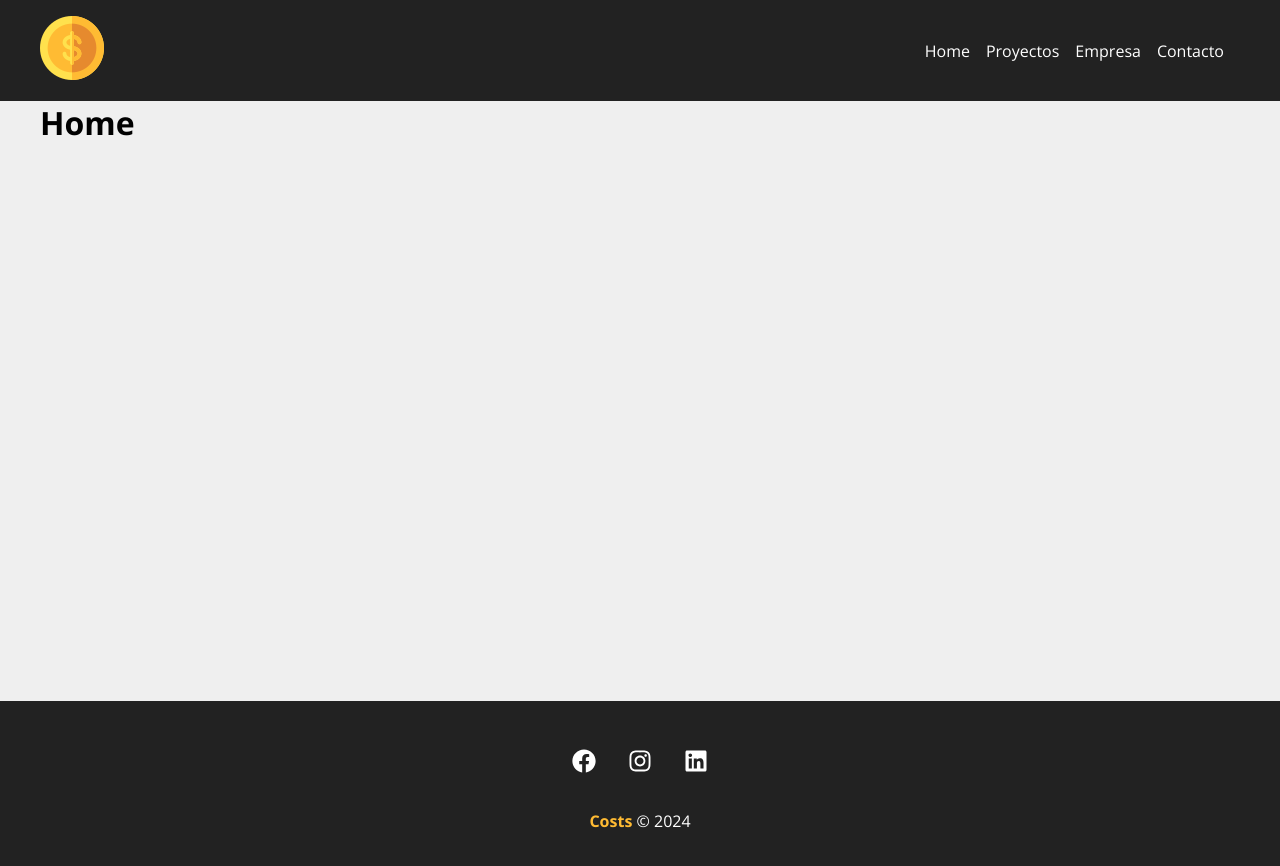
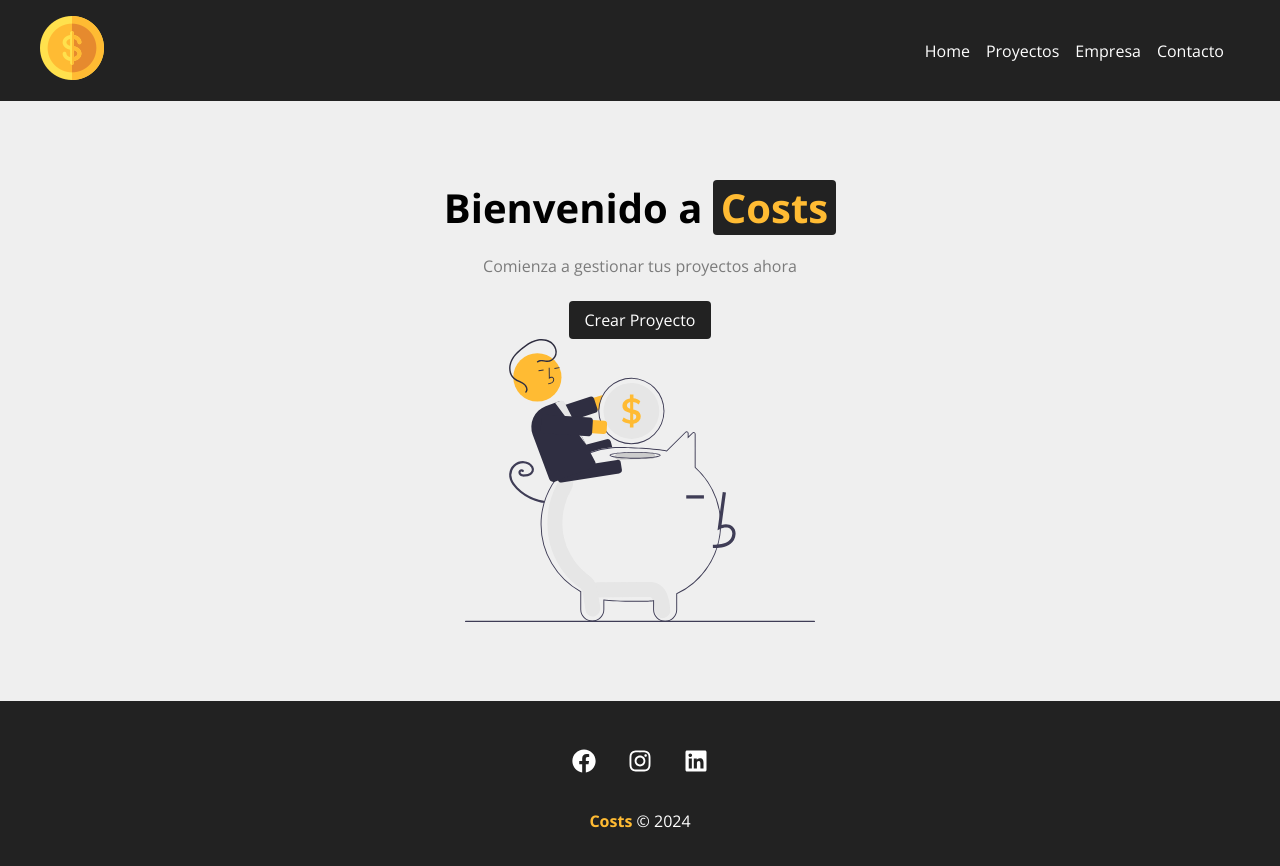
Before and after one commit to YagoCastelao/Proyecto-Costs, a React (Vite) app in the folder costs/: page / in a window 1280 px wide. Shown: the top 866 px of the page. Built offline with nearby package versions, Linux system fonts and the light colour scheme.

Commit message:
Creado Home y LinkButton

```diff
--- a/costs/src/components/layout/Footer.jsx
+++ b/costs/src/components/layout/Footer.jsx
@@ -24,4 +24,5 @@
     );
 }
 
+
 export default Footer
--- /dev/null
+++ b/costs/src/components/layout/LinkButton.jsx
@@ -0,0 +1,14 @@
+import { Link } from 'react-router-dom'
+import styles from './LinkButton.module.css'
+
+function LinkButton({ to, text }) {
+
+
+    return (
+        <Link className={styles.btn} to={to}>
+            {text}
+        </Link>
+    )
+}
+
+export default LinkButton
--- /dev/null
+++ b/costs/src/components/layout/LinkButton.module.css
@@ -0,0 +1,13 @@
+.btn {
+   background-color: #222;
+   color: #fff;
+   padding: 0.5em 1em;
+   text-decoration: none;
+   transition: 0.5s;
+   border-radius: 4px
+}
+
+.btn:hover {
+   color: #ffbb33;
+
+}
--- a/costs/src/components/pages/Company.jsx
+++ b/costs/src/components/pages/Company.jsx
@@ -1,7 +1,7 @@
 function Company() {
   return (
     <div>
-      <h1>Company</h1>
+      <h1>Empresa</h1>
     </div>
   );
 }
--- a/costs/src/components/pages/Contact.jsx
+++ b/costs/src/components/pages/Contact.jsx
@@ -1,7 +1,7 @@
 function Contact() {
   return (
     <div>
-      <h1>Contact</h1>
+      <h1>Contacto</h1>
     </div>
   );
 }
--- a/costs/src/components/pages/Home.jsx
+++ b/costs/src/components/pages/Home.jsx
@@ -1,11 +1,21 @@
+import styles from './Home.module.css'
+import savings from '../../img/savings.svg'
+import LinkButton from '../layout/LinkButton';
+
+
 function Home() {
 
 
-    return(
-        <div>
-            <h1>Home</h1>
-        </div>
-    )
+    return (
+      <section className={styles.home_container}>
+        <h1>
+          Bienvenido a <span>Costs</span>
+        </h1>
+        <p>Comienza a gestionar tus proyectos ahora</p>
+        <LinkButton to="NewProject" text="Crear Proyecto"/>
+        <img src={savings} alt="Costs" />
+      </section>
+    );
 }
 
 export default Home
--- /dev/null
+++ b/costs/src/components/pages/Home.module.css
@@ -0,0 +1,34 @@
+.home_container {
+    width: 100%;
+    display: flex;
+    flex-direction: column;
+    align-items: center;
+    justify-content: center;
+    padding: 4em;
+}
+
+
+.home_container h1 {
+    font-size: 2.5em;
+    margin-bottom: 0.5em;
+}
+
+
+.home_container h1 span {
+    color: #ffbb33;
+    padding: 0 0.2em;
+    background-color: #222;
+    border-radius: 4px;
+}
+
+
+.home_container p {
+    margin-bottom: 1.5em;
+    color: #7b7b7b
+}
+
+
+.home_container img {
+    width: 350px;
+    margin-bottom: 2em 0;
+}
--- a/costs/src/components/pages/Projects.jsx
+++ b/costs/src/components/pages/Projects.jsx
@@ -1,7 +1,7 @@
 function Projects() {
   return (
     <div>
-      <h1>Projects</h1>
+      <h1>Proyectos</h1>
     </div>
   );
 }
```
